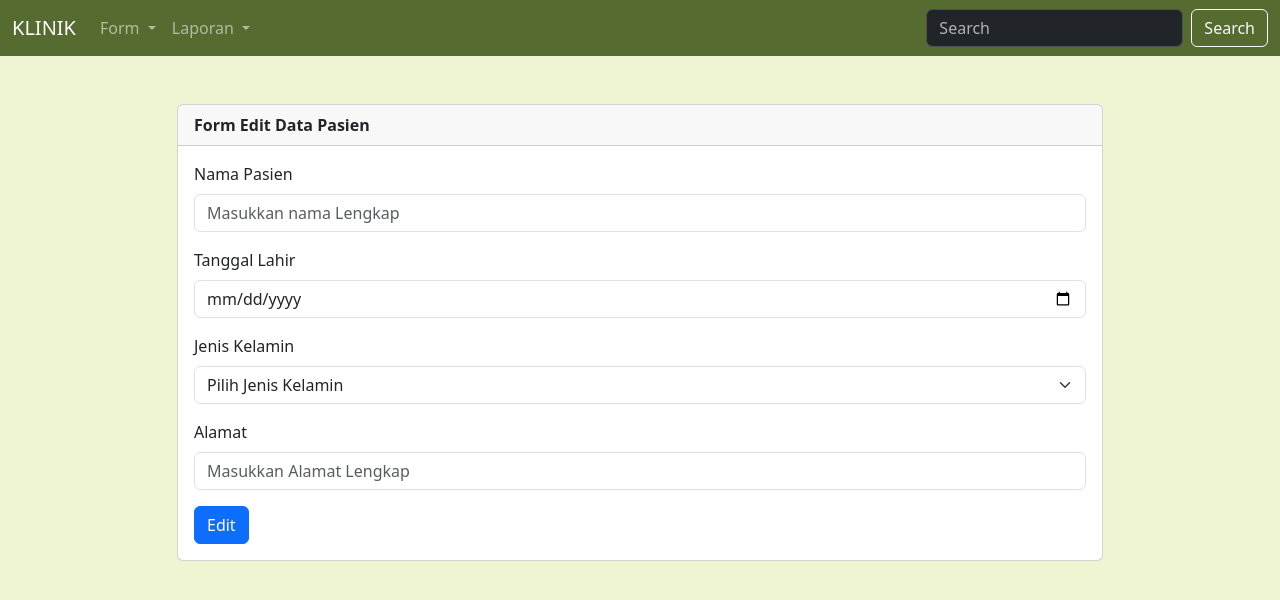
After one commit to is61b/PRAKOM2025, a PHP site: page /pasien/edit.php?id=1 in a window 1280 px wide. The commit adds this page. Shown: the top 600 px of the page. Run offline with PHP 8.4, Linux system fonts and the light colour scheme; data that the repository does not hold is empty.

Commit message:
edit pasien

```diff
--- /dev/null
+++ b/pasien/edit.php
@@ -0,0 +1,83 @@
+<?php
+###Mengambil data pasien berdasarkan ID terpilih###
+
+#1. membuat koneksi
+include("../koneksi.php");
+
+#2. mengambil value ID hapus
+$id = $_GET["id"];
+
+#3. menjalankan query hapus
+$qry = mysqli_query($koneksi,"SELECT * FROM pasien WHERE pasienKlinik_ID = '$id'");
+
+#4. memisahkan field/kolom tabel pasien menjadi data array
+$row = mysqli_fetch_array($qry);
+
+$nama = $row["Nama_pasienKlinik"];
+$tgl_lahir = $row["Tanggal_LahirPasien"];
+$jk = $row["Jenis_KelaminPasien"];
+$alamat = $row["Alamat_Pasien"];
+
+?>
+<!DOCTYPE html>
+<html lang="en">
+
+<head>
+    <meta charset="UTF-8">
+    <meta name="viewport" content="width=device-width, initial-scale=1.0">
+    <title>Klinik Sehat</title>
+    <link href="https://cdn.jsdelivr.net/npm/bootstrap@5.3.8/dist/css/bootstrap.min.css" rel="stylesheet"
+        integrity="sha384-sRIl4kxILFvY47J16cr9ZwB07vP4J8+LH7qKQnuqkuIAvNWLzeN8tE5YBujZqJLB" crossorigin="anonymous">
+</head>
+
+<body style="background-color: #EFF5D2;">
+    <?php
+    include('../navbar.php');
+    ?>
+    <div class="container">
+        <!-- disini kontennya -->
+        <div class="row">
+            <div class="col-10 m-auto mt-5">
+                <div class="card">
+                    <div class="card-header">
+                        <b>Form Edit Data Pasien</b>
+                    </div>
+                    <div class="card-body">
+                        <form method="post" action="proses_edit.php">
+                            <input type="hidden" value="<?=$id?>" name="idedit" id="">
+                            <div class="mb-3">
+                                <label for="exampleInputEmail1" class="form-label">Nama Pasien</label>
+                                <input name="nama" value="<?=$nama?>" placeholder="Masukkan nama Lengkap" type="text" class="form-control" id="exampleInputEmail1"
+                                    aria-describedby="emailHelp">
+                            </div>
+                            <div class="mb-3">
+                                <label for="exampleInputPassword1" class="form-label">Tanggal Lahir</label>
+                                <input value="<?=$tgl_lahir?>" name="tgl" type="date" class="form-control" id="exampleInputPassword1">
+                            </div>
+                            <div class="mb-3">
+                                <label for="exampleInputPassword1" class="form-label">Jenis Kelamin</label>
+                                <select name="jk" class="form-select" aria-label="Default select example">
+                                    <option selected>Pilih Jenis Kelamin</option>
+                                    <option value="Laki-Laki" <?=($jk=="Laki-Laki") ? 'selected' : ''?>>Laki-Laki</option>
+                                    <option value="Perempuan" <?=($jk=="Perempuan") ? 'selected' : ''?>>Perempuan</option>
+                                </select>
+                            </div>
+                            <div class="mb-3">
+                                <label for="exampleInputPassword1" class="form-label">Alamat</label>
+                                <input name="alamat" value="<?=$alamat?>" type="text" placeholder="Masukkan Alamat Lengkap" class="form-control" id="exampleInputPassword1">
+                            </div>
+
+                            <button type="submit" class="btn btn-primary">Edit</button>
+                        </form>
+
+                    </div>
+                </div>
+            </div>
+        </div>
+    </div>
+    <script src="https://cdn.jsdelivr.net/npm/bootstrap@5.3.8/dist/js/bootstrap.bundle.min.js"
+        integrity="sha384-FKyoEForCGlyvwx9Hj09JcYn3nv7wiPVlz7YYwJrWVcXK/BmnVDxM+D2scQbITxI"
+        crossorigin="anonymous"></script>
+</body>
+
+</html>
--- a/pasien/index.php
+++ b/pasien/index.php
@@ -58,7 +58,7 @@
                                         <td><?= $row['Jenis_KelaminPasien'] ?></td>
                                         <td><?= $row['Alamat_Pasien'] ?></td>
                                         <td>
-                                            <a href="" class="btn btn-info btn-sm">edit</a>
+                                            <a href="edit.php?id=<?=$row['pasienKlinik_ID'] ?>" class="btn btn-info btn-sm">edit</a>
                                             <button type="button" class="btn btn-danger btn-sm" data-bs-toggle="modal"
                                                 data-bs-target="#exampleModal<?=$row['pasienKlinik_ID'] ?>">
                                                 Hapus
```
Also changed, not shown: pasien/proses_edit.php (added, +22 -0 lines).
